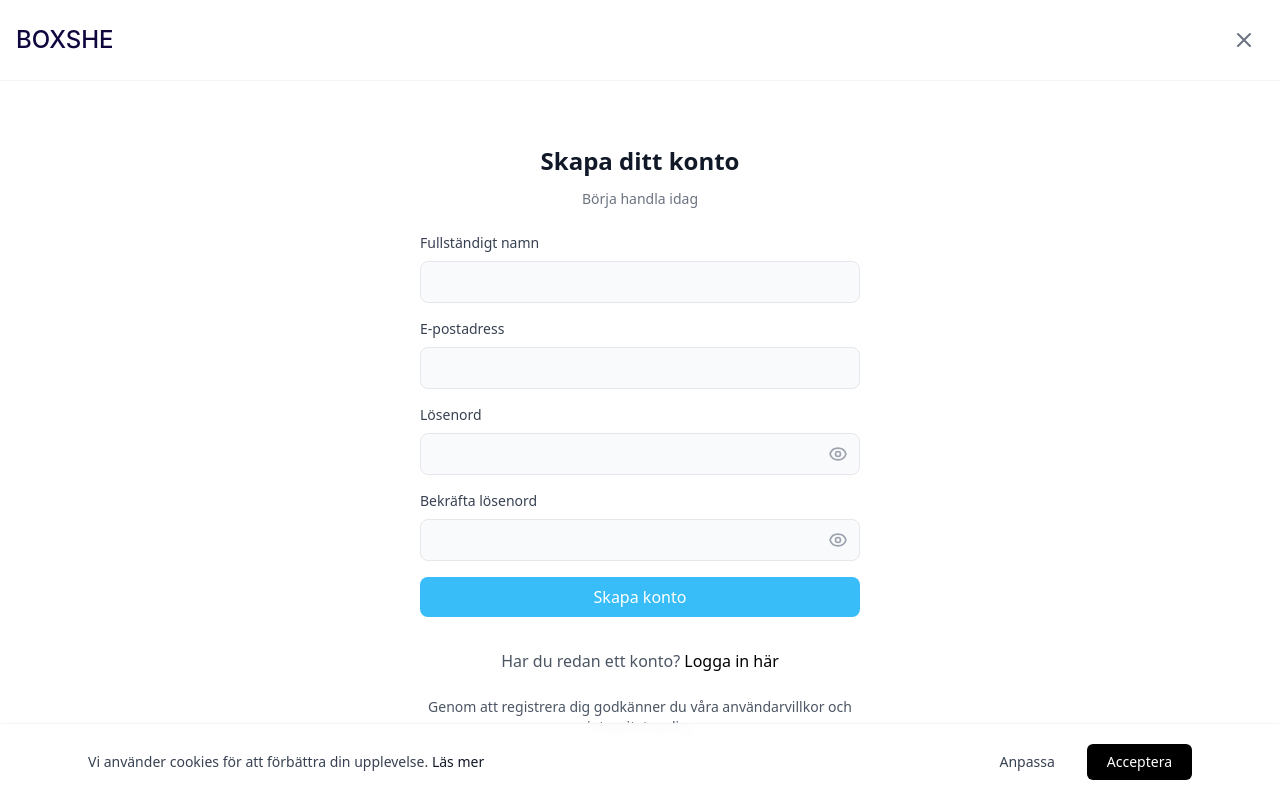
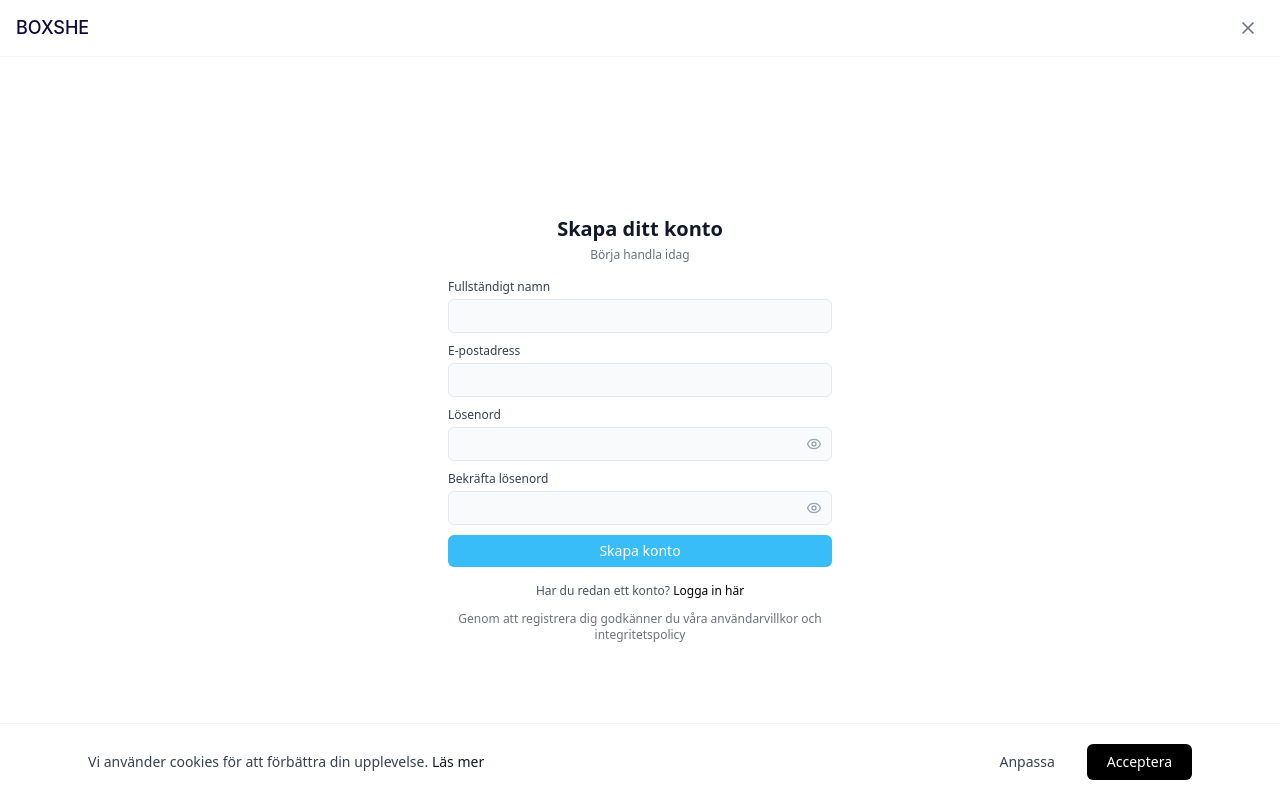
Before and after one commit to whitequeplaposi-creator/Hello, a Next.js app: page /registrera in a window 1280 px wide. Built offline with nearby package versions, Linux system fonts and the light colour scheme; no server answers; a web font is replaced by a local one.

Commit message:
style: maximally compact login and register forms

```diff
--- a/app/login/page.tsx
+++ b/app/login/page.tsx
@@ -54,21 +54,21 @@ export default function LoginPage() {
       </div>
 
       <main className="flex-1 flex items-center justify-center px-4 py-6">
-        <div className="w-full max-w-[440px]">
-          <div className="mb-6 text-center">
-            <h1 className="text-2xl font-bold text-gray-900 mb-3">{t('welcomeBack')}</h1>
-            <p className="text-gray-500 text-sm">{t('loginSubtitle')}</p>
+        <div className="w-full max-w-sm">
+          <div className="mb-4 text-center">
+            <h1 className="text-xl font-bold text-gray-900 mb-1">{t('welcomeBack')}</h1>
+            <p className="text-gray-500 text-xs">{t('loginSubtitle')}</p>
           </div>
 
           {error && (
-            <div className="mb-6 p-4 bg-red-50 border border-red-200 rounded-lg text-red-600 text-sm">
+            <div className="mb-3 p-2.5 bg-red-50 border border-red-200 rounded-md text-red-600 text-xs">
               {error}
             </div>
           )}
 
-          <form onSubmit={handleSubmit} className="space-y-4">
+          <form onSubmit={handleSubmit} className="space-y-2.5">
             <div>
-              <label htmlFor="email" className="block text-sm font-medium text-gray-700 mb-2">
+              <label htmlFor="email" className="block text-xs font-medium text-gray-700 mb-1">
                 {t('email')}
               </label>
               <input
@@ -76,14 +76,14 @@ export default function LoginPage() {
                 id="email"
                 value={email}
                 onChange={(e) => setEmail(e.target.value)}
-                className="w-full px-3 py-2 bg-gray-50 border border-gray-200 rounded-lg focus:outline-none focus:ring-2 focus:ring-black focus:border-transparent transition-all text-gray-900"
+                className="w-full px-3 py-1.5 text-sm bg-gray-50 border border-gray-200 rounded-md focus:outline-none focus:ring-1 focus:ring-black focus:border-transparent transition-all text-gray-900"
                 placeholder=""
                 disabled={isLoading}
               />
             </div>
 
             <div>
-              <label htmlFor="password" className="block text-sm font-medium text-gray-700 mb-2">
+              <label htmlFor="password" className="block text-xs font-medium text-gray-700 mb-1">
                 {t('password')}
               </label>
               <div className="relative">
@@ -92,7 +92,7 @@ export default function LoginPage() {
                   id="password"
                   value={password}
                   onChange={(e) => setPassword(e.target.value)}
-                  className="w-full px-3 py-2 bg-gray-50 border border-gray-200 rounded-lg focus:outline-none focus:ring-2 focus:ring-black focus:border-transparent transition-all pr-12 text-gray-900"
+                  className="w-full px-3 py-1.5 text-sm bg-gray-50 border border-gray-200 rounded-md focus:outline-none focus:ring-1 focus:ring-black focus:border-transparent transition-all pr-10 text-gray-900"
                   placeholder=""
                   disabled={isLoading}
                 />
@@ -119,7 +119,7 @@ export default function LoginPage() {
             <button
               type="submit"
               disabled={isLoading}
-              className="w-full px-3 py-2 bg-sky-400 text-white font-medium rounded-lg hover:bg-sky-500 transition-all disabled:opacity-50 disabled:cursor-not-allowed flex items-center justify-center"
+              className="w-full px-3 py-1.5 text-sm bg-sky-400 text-white font-medium rounded-md hover:bg-sky-500 transition-all disabled:opacity-50 disabled:cursor-not-allowed flex items-center justify-center"
             >
               {isLoading ? (
                 <>
@@ -135,8 +135,8 @@ export default function LoginPage() {
             </button>
           </form>
 
-          <div className="mt-8 text-center">
-            <p className="text-gray-600">
+          <div className="mt-4 text-center">
+            <p className="text-gray-600 text-xs">
               {t('noAccount')}{' '}
               <Link href="/registrera" className="text-black font-medium hover:underline transition-all">
                 {t('createAccountHere')}
--- a/app/registrera/page.tsx
+++ b/app/registrera/page.tsx
@@ -20,15 +20,6 @@ export default function RegisterPage() {
   const { register } = useAuth()
   const { t } = useLanguage()
 
-  const getPasswordStrength = (pwd: string) => {
-    if (pwd.length === 0) return { strength: 0, label: '', color: '' }
-    if (pwd.length < 6) return { strength: 1, label: t('passwordStrengthWeak'), color: 'bg-red-500' }
-    if (pwd.length < 10) return { strength: 2, label: t('passwordStrengthMedium'), color: 'bg-yellow-500' }
-    return { strength: 3, label: t('passwordStrengthStrong'), color: 'bg-green-500' }
-  }
-
-  const passwordStrength = getPasswordStrength(password)
-
   const handleSubmit = async (e: React.FormEvent) => {
     e.preventDefault()
     setError('')
@@ -37,12 +28,10 @@ export default function RegisterPage() {
       setError(t('fillAllFields'))
       return
     }
-
     if (password !== confirmPassword) {
       setError(t('passwordsDontMatch'))
       return
     }
-
     if (password.length < 6) {
       setError(t('passwordTooShort'))
       return
@@ -59,165 +48,99 @@ export default function RegisterPage() {
     }
   }
 
+  const inputClass = "w-full px-3 py-1.5 text-sm bg-gray-50 border border-gray-200 rounded-md focus:outline-none focus:ring-1 focus:ring-black focus:border-transparent transition-all text-gray-900"
+  const inputWithIconClass = "w-full px-3 py-1.5 text-sm bg-gray-50 border border-gray-200 rounded-md focus:outline-none focus:ring-1 focus:ring-black focus:border-transparent transition-all pr-10 text-gray-900"
+  const labelClass = "block text-xs font-medium text-gray-700 mb-1"
+
+  const EyeIcon = () => (
+    <svg className="w-4 h-4" fill="none" stroke="currentColor" viewBox="0 0 24 24">
+      <path strokeLinecap="round" strokeLinejoin="round" strokeWidth={2} d="M15 12a3 3 0 11-6 0 3 3 0 016 0z" />
+      <path strokeLinecap="round" strokeLinejoin="round" strokeWidth={2} d="M2.458 12C3.732 7.943 7.523 5 12 5c4.478 0 8.268 2.943 9.542 7-1.274 4.057-5.064 7-9.542 7-4.477 0-8.268-2.943-9.542-7z" />
+    </svg>
+  )
+  const EyeOffIcon = () => (
+    <svg className="w-4 h-4" fill="none" stroke="currentColor" viewBox="0 0 24 24">
+      <path strokeLinecap="round" strokeLinejoin="round" strokeWidth={2} d="M13.875 18.825A10.05 10.05 0 0112 19c-4.478 0-8.268-2.943-9.543-7a9.97 9.97 0 011.563-3.029m5.858.908a3 3 0 114.243 4.243M9.878 9.878l4.242 4.242M9.88 9.88l-3.29-3.29m7.532 7.532l3.29 3.29M3 3l3.59 3.59m0 0A9.953 9.953 0 0112 5c4.478 0 8.268 2.943 9.543 7a10.025 10.025 0 01-4.132 5.411m0 0L21 21" />
+    </svg>
+  )
+
   return (
     <div className="min-h-screen flex flex-col bg-white">
-      {/* Topbar: logotyp till vänster, X-knapp till höger */}
-      <div className="flex items-center justify-between px-4 py-4 border-b border-gray-100">
-        <BrandmarkLogo size="md" showText={true} variant="default" />
-        <Link
-          href="/"
-          aria-label="Stäng och gå tillbaka"
-          className="p-2 rounded-full hover:bg-gray-100 transition-colors text-gray-500 hover:text-gray-800"
-        >
-          <svg className="w-6 h-6" fill="none" stroke="currentColor" viewBox="0 0 24 24">
+      {/* Topbar */}
+      <div className="flex items-center justify-between px-4 py-3 border-b border-gray-100">
+        <BrandmarkLogo size="sm" showText={true} variant="default" />
+        <Link href="/" aria-label="Stäng" className="p-1.5 rounded-full hover:bg-gray-100 transition-colors text-gray-500 hover:text-gray-800">
+          <svg className="w-5 h-5" fill="none" stroke="currentColor" viewBox="0 0 24 24">
             <path strokeLinecap="round" strokeLinejoin="round" strokeWidth={2} d="M6 18L18 6M6 6l12 12" />
           </svg>
         </Link>
       </div>
 
-      <main className="flex-1 flex items-center justify-center px-4 py-6">
-        <div className="w-full max-w-[440px]">
-          <div className="mb-6 text-center">
-            <h1 className="text-2xl font-bold text-gray-900 mb-3">{t('createAccount')}</h1>
-            <p className="text-gray-500 text-sm">{t('createAccountSubtitle')}</p>
+      <main className="flex-1 flex items-center justify-center px-4 py-4">
+        <div className="w-full max-w-sm">
+          <div className="mb-4 text-center">
+            <h1 className="text-xl font-bold text-gray-900 mb-1">{t('createAccount')}</h1>
+            <p className="text-gray-500 text-xs">{t('createAccountSubtitle')}</p>
           </div>
 
           {error && (
-            <div className="mb-6 p-4 bg-red-50 border border-red-200 rounded-lg text-red-600 text-sm">
+            <div className="mb-3 p-2.5 bg-red-50 border border-red-200 rounded-md text-red-600 text-xs">
               {error}
             </div>
           )}
 
-          <form onSubmit={handleSubmit} className="space-y-4">
+          <form onSubmit={handleSubmit} className="space-y-2.5">
             <div>
-              <label htmlFor="name" className="block text-sm font-medium text-gray-700 mb-2">
-                {t('fullName')}
-              </label>
-              <input
-                type="text"
-                id="name"
-                value={name}
-                onChange={(e) => setName(e.target.value)}
-                className="w-full px-3 py-2 bg-gray-50 border border-gray-200 rounded-lg focus:outline-none focus:ring-2 focus:ring-black focus:border-transparent transition-all text-gray-900"
-                placeholder=""
-                disabled={isLoading}
-              />
+              <label htmlFor="name" className={labelClass}>{t('fullName')}</label>
+              <input type="text" id="name" value={name} onChange={(e) => setName(e.target.value)} className={inputClass} disabled={isLoading} />
             </div>
 
             <div>
-              <label htmlFor="email" className="block text-sm font-medium text-gray-700 mb-2">
-                {t('email')}
-              </label>
-              <input
-                type="email"
-                id="email"
-                value={email}
-                onChange={(e) => setEmail(e.target.value)}
-                className="w-full px-3 py-2 bg-gray-50 border border-gray-200 rounded-lg focus:outline-none focus:ring-2 focus:ring-black focus:border-transparent transition-all text-gray-900"
-                placeholder=""
-                disabled={isLoading}
-              />
+              <label htmlFor="email" className={labelClass}>{t('email')}</label>
+              <input type="email" id="email" value={email} onChange={(e) => setEmail(e.target.value)} className={inputClass} disabled={isLoading} />
             </div>
 
             <div>
-              <label htmlFor="password" className="block text-sm font-medium text-gray-700 mb-2">
-                {t('password')}
-              </label>
+              <label htmlFor="password" className={labelClass}>{t('password')}</label>
               <div className="relative">
-                <input
-                  type={showPassword ? 'text' : 'password'}
-                  id="password"
-                  value={password}
-                  onChange={(e) => setPassword(e.target.value)}
-                  className="w-full px-3 py-2 bg-gray-50 border border-gray-200 rounded-lg focus:outline-none focus:ring-2 focus:ring-black focus:border-transparent transition-all pr-12 text-gray-900"
-                  placeholder=""
-                  disabled={isLoading}
-                />
-                <button
-                  type="button"
-                  onClick={() => setShowPassword(!showPassword)}
-                  className="absolute right-3 top-1/2 -translate-y-1/2 text-gray-400 hover:text-gray-600 focus:outline-none transition-colors"
-                  disabled={isLoading}
-                >
-                  {showPassword ? (
-                    <svg className="w-5 h-5" fill="none" stroke="currentColor" viewBox="0 0 24 24">
-                      <path strokeLinecap="round" strokeLinejoin="round" strokeWidth={2} d="M13.875 18.825A10.05 10.05 0 0112 19c-4.478 0-8.268-2.943-9.543-7a9.97 9.97 0 011.563-3.029m5.858.908a3 3 0 114.243 4.243M9.878 9.878l4.242 4.242M9.88 9.88l-3.29-3.29m7.532 7.532l3.29 3.29M3 3l3.59 3.59m0 0A9.953 9.953 0 0112 5c4.478 0 8.268 2.943 9.543 7a10.025 10.025 0 01-4.132 5.411m0 0L21 21" />
-                    </svg>
-                  ) : (
-                    <svg className="w-5 h-5" fill="none" stroke="currentColor" viewBox="0 0 24 24">
-                      <path strokeLinecap="round" strokeLinejoin="round" strokeWidth={2} d="M15 12a3 3 0 11-6 0 3 3 0 016 0z" />
-                      <path strokeLinecap="round" strokeLinejoin="round" strokeWidth={2} d="M2.458 12C3.732 7.943 7.523 5 12 5c4.478 0 8.268 2.943 9.542 7-1.274 4.057-5.064 7-9.542 7-4.477 0-8.268-2.943-9.542-7z" />
-                    </svg>
-                  )}
+                <input type={showPassword ? 'text' : 'password'} id="password" value={password} onChange={(e) => setPassword(e.target.value)} className={inputWithIconClass} disabled={isLoading} />
+                <button type="button" onClick={() => setShowPassword(!showPassword)} className="absolute right-2.5 top-1/2 -translate-y-1/2 text-gray-400 hover:text-gray-600" disabled={isLoading}>
+                  {showPassword ? <EyeOffIcon /> : <EyeIcon />}
                 </button>
               </div>
             </div>
 
             <div>
-              <label htmlFor="confirmPassword" className="block text-sm font-medium text-gray-700 mb-2">
-                {t('confirmPassword')}
-              </label>
+              <label htmlFor="confirmPassword" className={labelClass}>{t('confirmPassword')}</label>
               <div className="relative">
-                <input
-                  type={showConfirmPassword ? 'text' : 'password'}
-                  id="confirmPassword"
-                  value={confirmPassword}
-                  onChange={(e) => setConfirmPassword(e.target.value)}
-                  className="w-full px-3 py-2 bg-gray-50 border border-gray-200 rounded-lg focus:outline-none focus:ring-2 focus:ring-black focus:border-transparent transition-all pr-12 text-gray-900"
-                  placeholder=""
-                  disabled={isLoading}
-                />
-                <button
-                  type="button"
-                  onClick={() => setShowConfirmPassword(!showConfirmPassword)}
-                  className="absolute right-3 top-1/2 -translate-y-1/2 text-gray-400 hover:text-gray-600 focus:outline-none transition-colors"
-                  disabled={isLoading}
-                >
-                  {showConfirmPassword ? (
-                    <svg className="w-5 h-5" fill="none" stroke="currentColor" viewBox="0 0 24 24">
-                      <path strokeLinecap="round" strokeLinejoin="round" strokeWidth={2} d="M13.875 18.825A10.05 10.05 0 0112 19c-4.478 0-8.268-2.943-9.543-7a9.97 9.97 0 011.563-3.029m5.858.908a3 3 0 114.243 4.243M9.878 9.878l4.242 4.242M9.88 9.88l-3.29-3.29m7.532 7.532l3.29 3.29M3 3l3.59 3.59m0 0A9.953 9.953 0 0112 5c4.478 0 8.268 2.943 9.543 7a10.025 10.025 0 01-4.132 5.411m0 0L21 21" />
-                    </svg>
-                  ) : (
-                    <svg className="w-5 h-5" fill="none" stroke="currentColor" viewBox="0 0 24 24">
-                      <path strokeLinecap="round" strokeLinejoin="round" strokeWidth={2} d="M15 12a3 3 0 11-6 0 3 3 0 016 0z" />
-                      <path strokeLinecap="round" strokeLinejoin="round" strokeWidth={2} d="M2.458 12C3.732 7.943 7.523 5 12 5c4.478 0 8.268 2.943 9.542 7-1.274 4.057-5.064 7-9.542 7-4.477 0-8.268-2.943-9.542-7z" />
-                    </svg>
-                  )}
+                <input type={showConfirmPassword ? 'text' : 'password'} id="confirmPassword" value={confirmPassword} onChange={(e) => setConfirmPassword(e.target.value)} className={inputWithIconClass} disabled={isLoading} />
+                <button type="button" onClick={() => setShowConfirmPassword(!showConfirmPassword)} className="absolute right-2.5 top-1/2 -translate-y-1/2 text-gray-400 hover:text-gray-600" disabled={isLoading}>
+                  {showConfirmPassword ? <EyeOffIcon /> : <EyeIcon />}
                 </button>
               </div>
             </div>
 
-            <button
-              type="submit"
-              disabled={isLoading}
-              className="w-full px-3 py-2 bg-sky-400 text-white font-medium rounded-lg hover:bg-sky-500 transition-all disabled:opacity-50 disabled:cursor-not-allowed flex items-center justify-center"
-            >
+            <button type="submit" disabled={isLoading} className="w-full px-3 py-1.5 text-sm bg-sky-400 text-white font-medium rounded-md hover:bg-sky-500 transition-all disabled:opacity-50 disabled:cursor-not-allowed flex items-center justify-center mt-1">
               {isLoading ? (
                 <>
-                  <svg className="animate-spin -ml-1 mr-3 h-5 w-5 text-white" fill="none" viewBox="0 0 24 24">
-                    <circle className="opacity-25" cx="12" cy="12" r="10" stroke="currentColor" strokeWidth="4"></circle>
-                    <path className="opacity-75" fill="currentColor" d="M4 12a8 8 0 018-8V0C5.373 0 0 5.373 0 12h4zm2 5.291A7.962 7.962 0 014 12H0c0 3.042 1.135 5.824 3 7.938l3-2.647z"></path>
+                  <svg className="animate-spin -ml-1 mr-2 h-4 w-4 text-white" fill="none" viewBox="0 0 24 24">
+                    <circle className="opacity-25" cx="12" cy="12" r="10" stroke="currentColor" strokeWidth="4" />
+                    <path className="opacity-75" fill="currentColor" d="M4 12a8 8 0 018-8V0C5.373 0 0 5.373 0 12h4zm2 5.291A7.962 7.962 0 014 12H0c0 3.042 1.135 5.824 3 7.938l3-2.647z" />
                   </svg>
                   {t('creatingAccount')}
                 </>
-              ) : (
-                t('createAccountBtn')
-              )}
+              ) : t('createAccountBtn')}
             </button>
           </form>
 
-          <div className="mt-8 text-center">
-            <p className="text-gray-600">
+          <div className="mt-4 text-center">
+            <p className="text-gray-600 text-xs">
               {t('alreadyHaveAccount')}{' '}
-              <Link href="/login" className="text-black font-medium hover:underline transition-all">
-                {t('loginHere')}
-              </Link>
+              <Link href="/login" className="text-black font-medium hover:underline">{t('loginHere')}</Link>
             </p>
           </div>
 
-          <p className="text-center text-gray-600 text-sm mt-6">
-            {t('termsText')}
-          </p>
+          <p className="text-center text-gray-500 text-xs mt-3">{t('termsText')}</p>
         </div>
       </main>
     </div>
```
